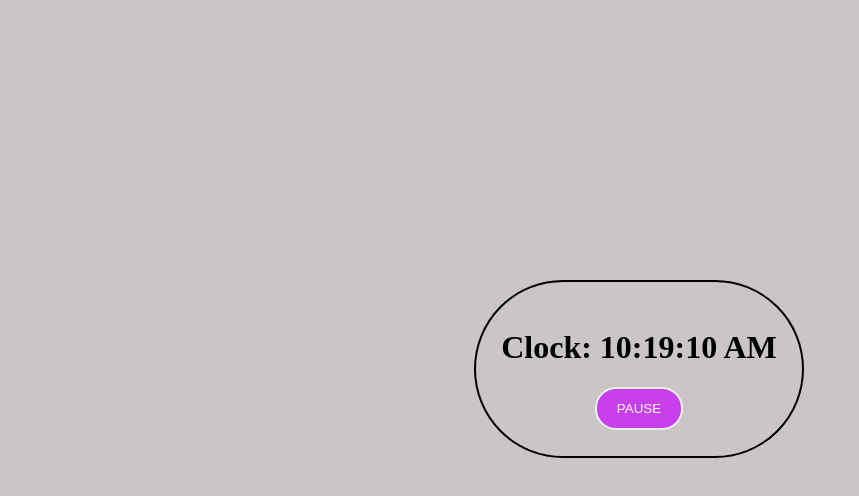
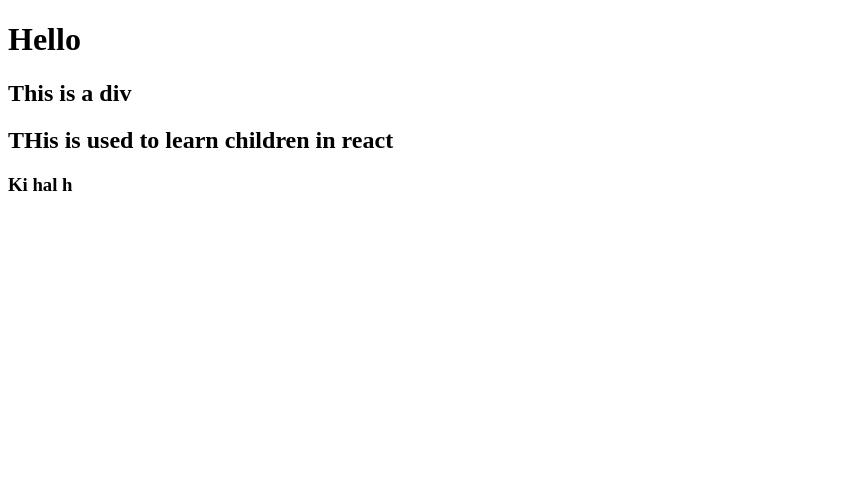
Before and after one commit to sachin17Sh/ReactJs-learnings, a React (Create React App) app in the folder StartReact/React NPM approach/myapp/: page / in a window 1280 px wide. Shown: the top 496 px of the page, without its empty margins (0-859 px from the left). Built offline with nearby package versions, Linux system fonts and the light colour scheme.

Commit message:
children and typechecking

```diff
--- a/StartReact/React NPM approach/myapp/public/index.html
+++ b/StartReact/React NPM approach/myapp/public/index.html
@@ -33,6 +33,7 @@
     <div id="eventing"></div>
     <div id="timing"></div>
     <div id="timechange"></div>
+    <div id="root2"></div>
     <script></script>
   </body>
 </html>
--- a/StartReact/React NPM approach/myapp/src/App.js
+++ b/StartReact/React NPM approach/myapp/src/App.js
@@ -0,0 +1,37 @@
+import React from "react";
+// import PropTypes from "prop-types";
+
+// class App extends React.Component {
+//     render() {
+//         return (
+//             <div>
+//                 <h1>Hello {this.props.name}</h1>
+//                 <h2>Your Rollno is {this.props.rollno}</h2>
+//             </div>
+//         );
+//     }
+// }
+
+// App.propTypes = {
+//     name: PropTypes.string,
+//     rollno: PropTypes.number
+// };
+
+// export default App;
+
+
+//In React, children is a special prop that allows
+// you to pass components or elements as data to other components, which can then render those children as part of their output
+
+
+const App = (props) => {
+  return (
+    <div>
+      <h1>Hello</h1>
+      <h2>This is a div</h2>
+      <p>{props.children}</p>
+    </div>
+  );
+};
+
+export default App;
--- a/StartReact/React NPM approach/myapp/src/asset/clock/clock.css
+++ b/StartReact/React NPM approach/myapp/src/asset/clock/clock.css
@@ -1,8 +1,8 @@
-
-body{
+body {
   background: #cac6c6;
 }
-.main{
+
+.main {
   text-align: center;
   position: absolute;
   top: 35%;
--- a/StartReact/React NPM approach/myapp/src/index.js
+++ b/StartReact/React NPM approach/myapp/src/index.js
@@ -3,7 +3,7 @@ import ReactDOM from "react-dom";
 
 //  import Myform from "./ReactForm/form";
 // import './asset/forms/form.css';
-// ReactDOM.render(<Myform/>,  document.getElementById("fname"))d
+// ReactDOM.render(<Myform/>,  document.getElementById("fname"))
 
 
 // import "./asset/counting/count.css"
@@ -21,6 +21,16 @@ import ReactDOM from "react-dom";
 //  ReactDOM.render(<Greeting/>,  document.getElementById("timing"))
 
 
-import './asset/clock/clock.css';
-import {Timechg} from "./timecheck/time.js";
- ReactDOM.render(<Timechg/>,  document.getElementById("timechange"))
+// import './asset/clock/clock.css';
+// import {Timechg} from "./timecheck/time.js";
+//  ReactDOM.render(<Timechg/>,  document.getElementById("timechange"))
+
+
+
+import App from "./App";
+// ReactDOM.render(<App name= {45454} ollno={101}/>, document.getElementById("root2"))
+ReactDOM.render(<App>
+<h2> THis is used to learn children in react </h2>
+<h3>Ki hal h</h3>
+
+</App>, document.getElementById("root2"))
--- a/StartReact/React NPM approach/myapp/src/timecheck/time.js
+++ b/StartReact/React NPM approach/myapp/src/timecheck/time.js
@@ -8,9 +8,6 @@ export const Timechg = () => {
         setcurtime(time)
     }
     const [Pause, setPause] = useState();
-
-
-
     useEffect(() => {
         let timer = setInterval(() => {
             if (!Pause) {
@@ -22,8 +19,6 @@ export const Timechg = () => {
     function pauseHandler() {
         setPause(!Pause)
     }
-
-
     return (
         <div className='main'>
             <h1>Clock: {curtime}</h1>
```
Lines whose indentation alone changed are shown as unchanged.
